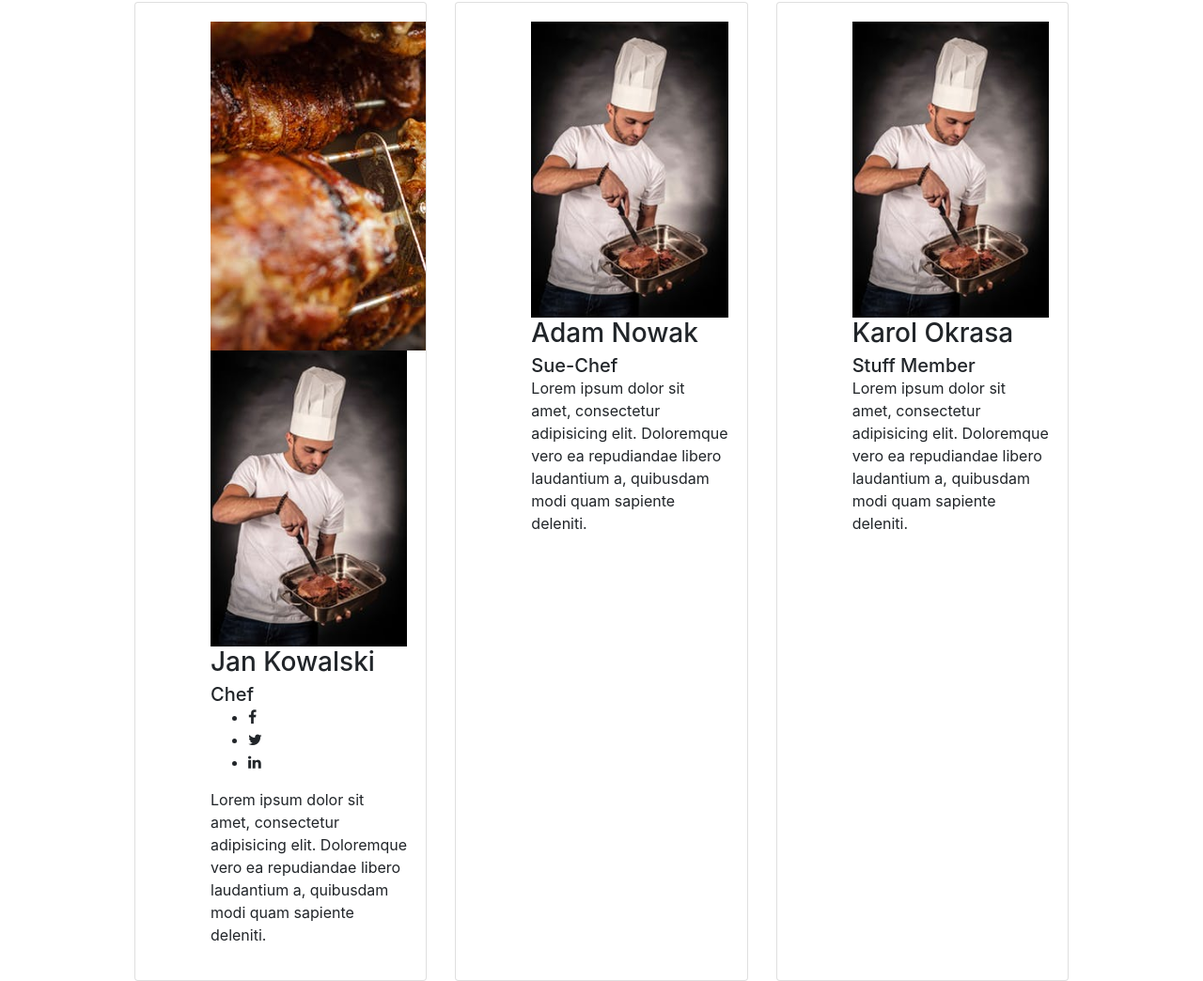
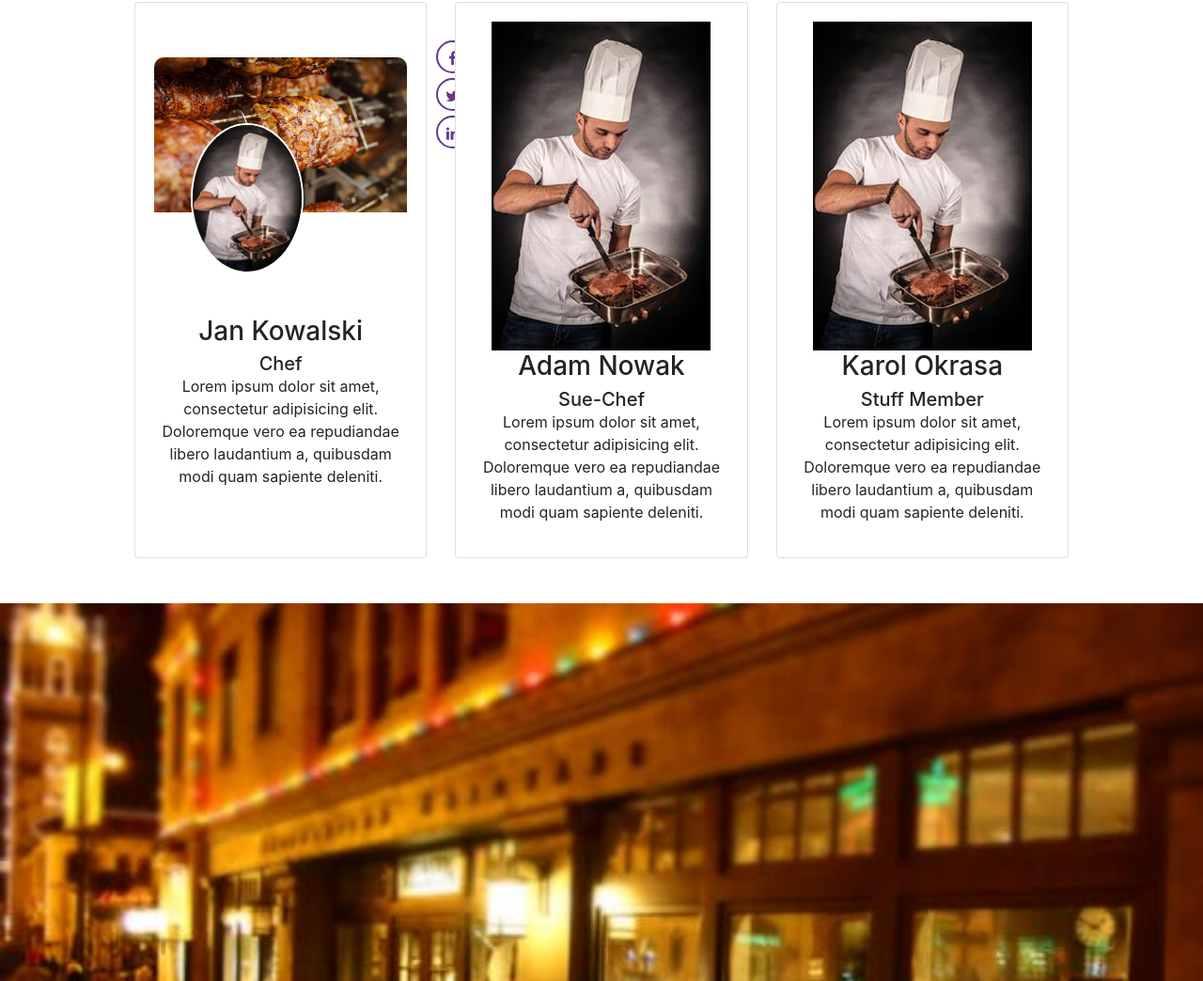
Before and after one commit to brydzu/Draft-Parallax, a plain HTML site: page index.html in a window 1280 px wide. Shown: the part 1756-2800 px from the top of the page at 94% size. Drawn offline with nearby package versions, Linux system fonts and the light colour scheme.

Commit message:
Updated - changed stuff box a bit

```diff
--- a/css/style.css
+++ b/css/style.css
@@ -67,6 +67,7 @@ nav ul li a:hover
 {
   color: #fff;
   background: #f00;
+  text-decoration: none;
 }
 
 section.sek1 {
@@ -128,6 +129,118 @@ section.sekcja1, section.sekcja2, section.sekcj13 {
 }
 
 .card {
-  padding-left: 60px;
-  overflow: hidden;
+  /*padding-left: 60px;*/
+  z-radius: 100;
+  overflow: visible;
 }
+
+/*.card-body {
+  border-radius: 100px;
+}*/
+
+.card:hover {
+  transform: scale(1.2,1.2);
+  /*overflow-x: visible;*/
+}
+
+.card-body {
+  align-content: center;
+}
+
+.card-body ul {
+  position: absolute;
+  margin: -100;
+  padding-bottom: 200;
+}
+
+.card-body ul li {
+  list-style: none;
+  text-decoration: none;
+}
+
+.card-body {
+  text-align: center;
+}
+
+.img-container{
+  width: 100%;
+  height: 50%;
+  position: relative;
+  background-size: cover;
+}
+
+.img-container img.banner-img {
+  width: 100%;
+  height: 60%;
+  border-top-right-radius: 10px;
+  border-top-left-radius: 10px;
+}
+
+.img-container img.card-img-right {
+  position: absolute;
+  width: 120px;
+  height: 160px;
+  border-radius: 50%;
+  top: 70px;
+  right: 110px;
+  border: 2px solid #fff;
+}
+
+.share {
+  position: absolute;
+  top: 40px;
+  left: 280px;
+}
+
+.share ul {
+  list-style: none;
+}
+
+.share ul li {
+  width: 35px;
+  height: 35px;
+  margin-bottom: 5px;
+  border-radius: 50px;
+  border: 2px solid #673887;
+  text-align: center;
+  cursor: pointer;
+  transition: all 1s ease;
+}
+
+.share ul li .fa {
+  line-height: 35px;
+  color: #673887;
+  transition: all 1s ease;
+}
+
+.share ul li:hover {
+  background: #673887;
+  color: azure;
+}
+
+.share ul li:hover .fa {
+  color: #fff;
+}
+
+.ptext{
+  position: absolute;
+  top: 50%;
+  width: 100%;
+  text-align: center;
+  font-family: 'Caveat', cursive;
+  color: azure;
+  font-size: 27px;
+  letter-spacing: 8px;
+  text-transform: uppercase;
+  overflow: visible;
+}
+
+/* .ptext .border {
+  background-color: #111;
+  color: #fff;
+  padding: 20px;
+} */
+
+/*.ptext .border .trans{
+  background-color: transparent;
+}*/
```
